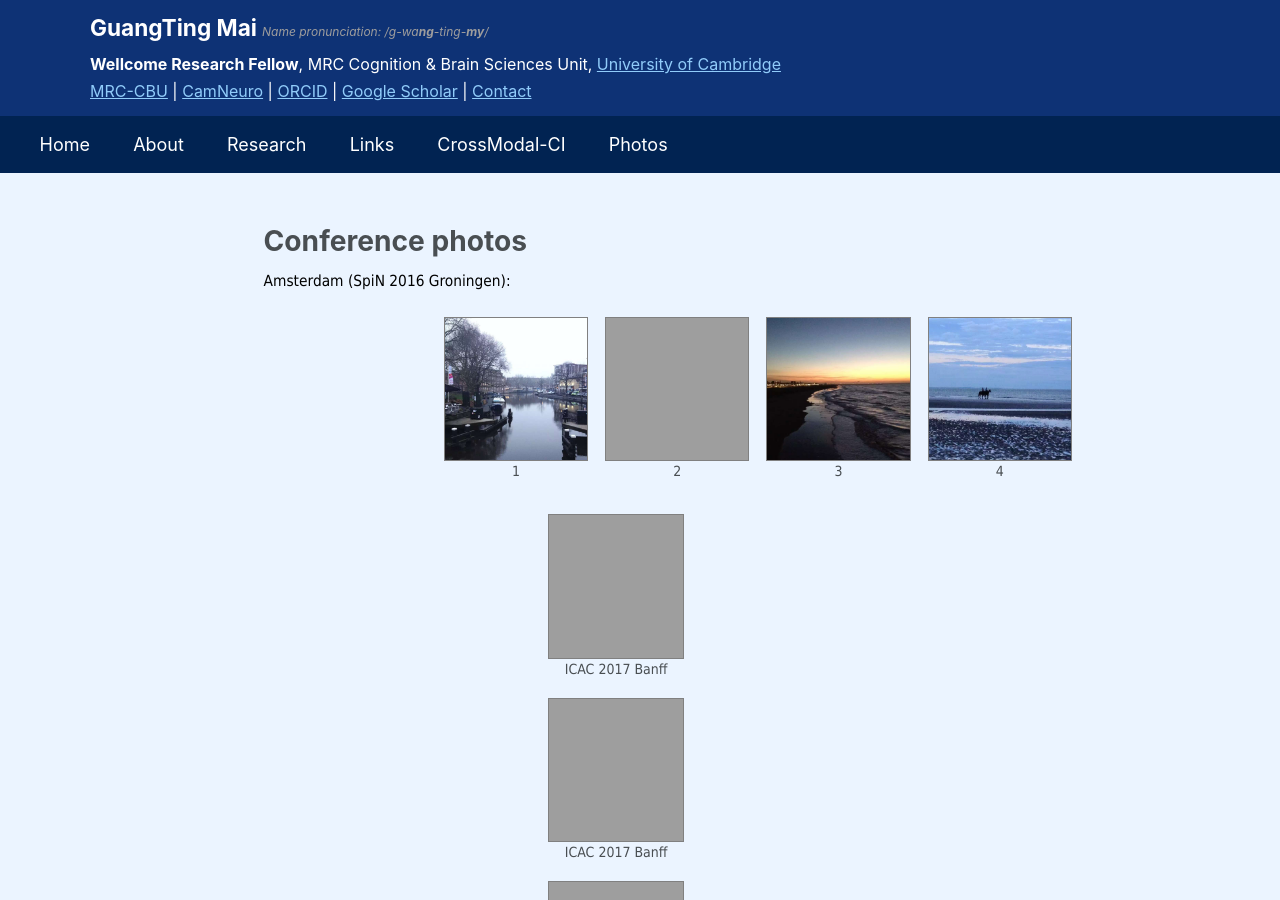
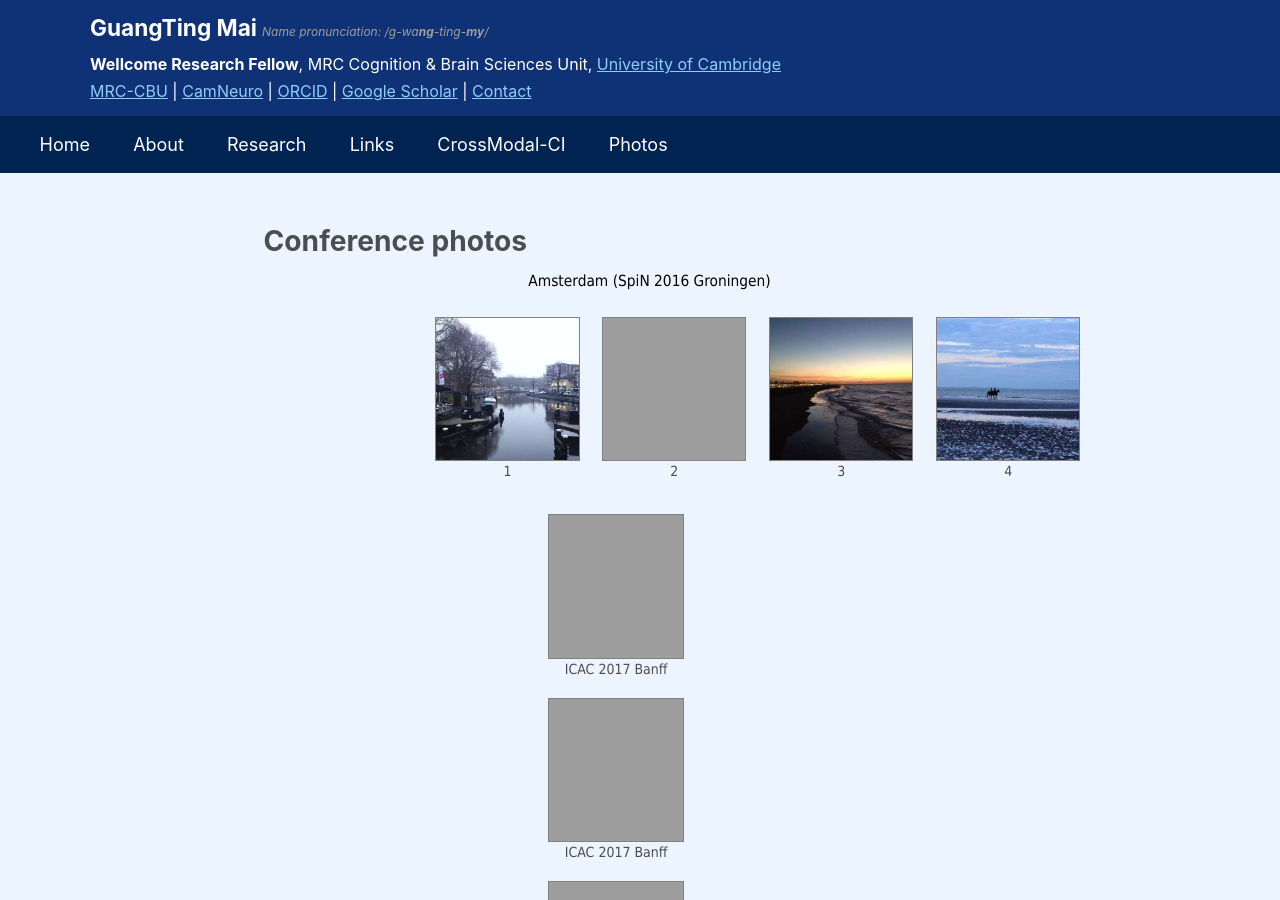
Before and after one commit to guangtingmai/guangtingmai.github.io, a Jekyll site: the page built from _pages/conference-photos.html, in a window 1280 px wide and 900 px high. Built offline with Jekyll 4.4.1, drawn with Linux system fonts in a browser that asks for light colours.

Commit message:
Update conference-photos.html

```diff
--- a/_pages/conference-photos.html
+++ b/_pages/conference-photos.html
@@ -5,8 +5,8 @@ permalink: /conference-photos/
 author_profile: true
 ---
 
-<p span style="font-size: 11.5pt;font-family: Tahoma;color: black;line-height: 1.55;display: block;margin-bottom: 1vh">Amsterdam (SpiN 2016 Groningen):</p>
-<div class="flex-row" style="gap:1.5ch !important;">
+<p span style="text-align:center; font-size:11.5pt; font-family:Tahoma; color:black; line-height:1.55; display:block; margin-bottom:1vh">Amsterdam (SpiN 2016 Groningen)</p>
+<div class="flex-row">
   <div style="text-align:center; font-size:10.5pt; font-family:Tahoma"><p align="center"><img src="https://guangtingmai.github.io/images/amsterdam1.jpg" style="width:18ch;height:18ch;object-fit:cover;border:0.1rem solid gray;display:block;">1</p></div>
   <div style="text-align:center; font-size:10.5pt; font-family:Tahoma"><p align="center"><img src="https://guangtingmai.github.io/images/amsterdam2.jpg" style="width:18ch;height:18ch;object-fit:cover;border:0.1rem solid gray;display:block;">2</p></div>
   <div style="text-align:center; font-size:10.5pt; font-family:Tahoma"><p align="center"><img src="https://guangtingmai.github.io/images/amsterdam3.jpg" style="width:18ch;height:18ch;object-fit:cover;border:0.1rem solid gray;display:block;">3</p></div>
```
